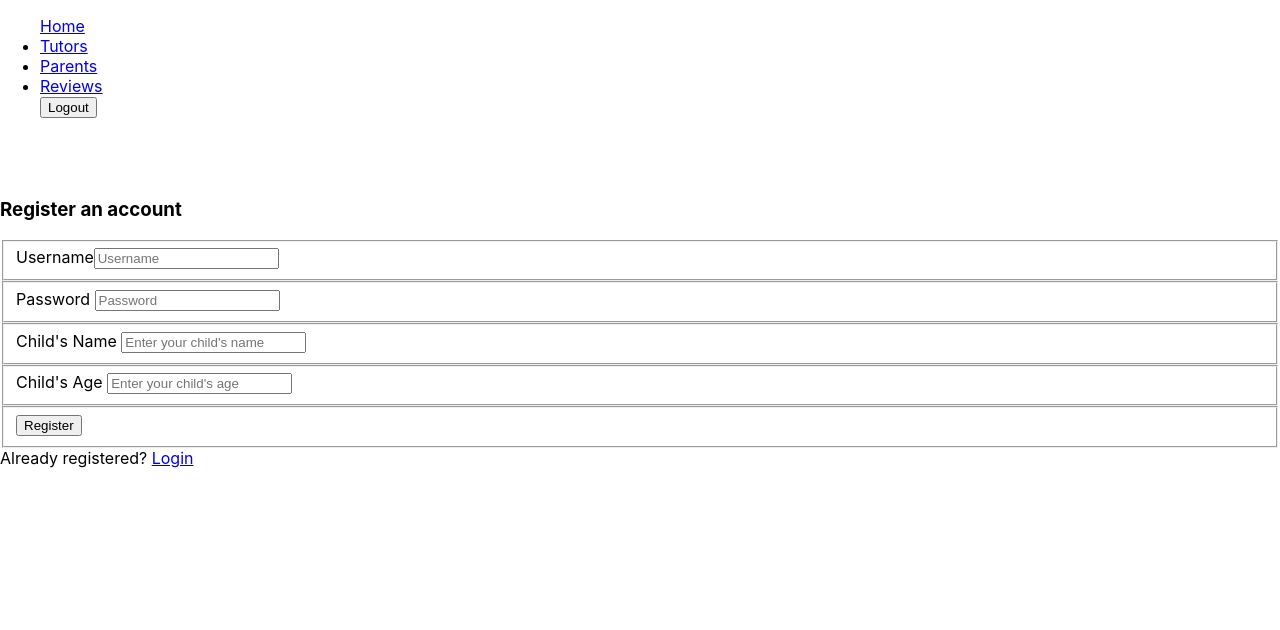
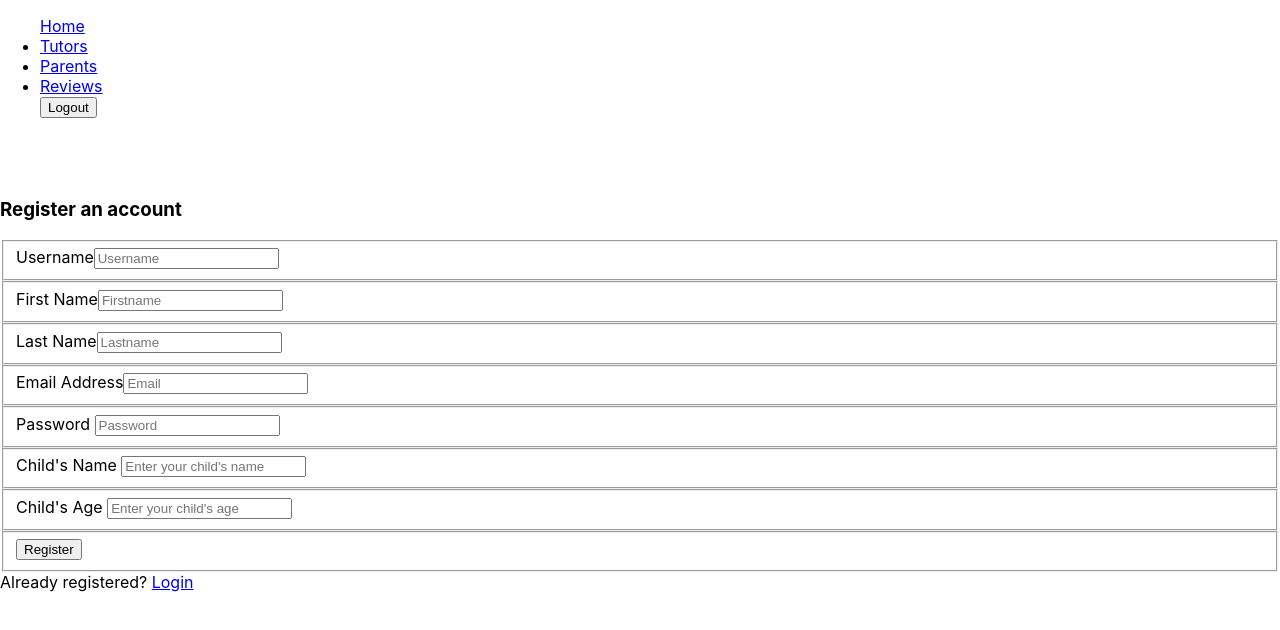
Before and after one commit to Airriswilliams/bridge-the-gap-client, a React (Create React App) app: page /register in a window 1280 px wide. Shown: the top 630 px of the page. Built offline with nearby package versions, Linux system fonts and the light colour scheme; sample sign-in values are in the browser's storage.

Commit message:
users registered as parent objects

```diff
--- a/src/components/auth/Register.js
+++ b/src/components/auth/Register.js
@@ -9,6 +9,9 @@ export const Register = () => {
   const password = useRef()
   const child__name = useRef()
   const child__age = useRef()
+  const first_name = useRef()
+  const last_name = useRef()
+  const email = useRef()
   const history = useHistory()
 
   const handleRegister = (e) => {
@@ -18,7 +21,10 @@ export const Register = () => {
       "username": username.current.value,
       "password": password.current.value,
       "child_name": child__name.current.value,
-      "child_age": child__age.current.value
+      "child_age": child__age.current.value,
+      "first_name": first_name.current.value,
+      "last_name": last_name.current.value,
+      "email": email.current.value
     }
 
     registerUser(newUser).then(res => {
@@ -36,6 +42,18 @@ return (
       <fieldset>
         <label htmlFor="inputUsername">Username</label>
         <input ref={username} type="text" name="username" placeholder="Username" required />
+      </fieldset>
+      <fieldset>
+        <label htmlFor="inputUsername">First Name</label>
+        <input ref={first_name} type="text" name="firstname" placeholder="Firstname" required />
+      </fieldset>
+      <fieldset>
+        <label htmlFor="inputUsername">Last Name</label>
+        <input ref={last_name} type="text" name="lastname" placeholder="Lastname" required />
+      </fieldset>
+      <fieldset>
+        <label htmlFor="inputUsername">Email Address</label>
+        <input ref={email} type="text" name="email" placeholder="Email" required />
       </fieldset>
       <fieldset>
         <label htmlFor="inputPassword"> Password </label>
```
